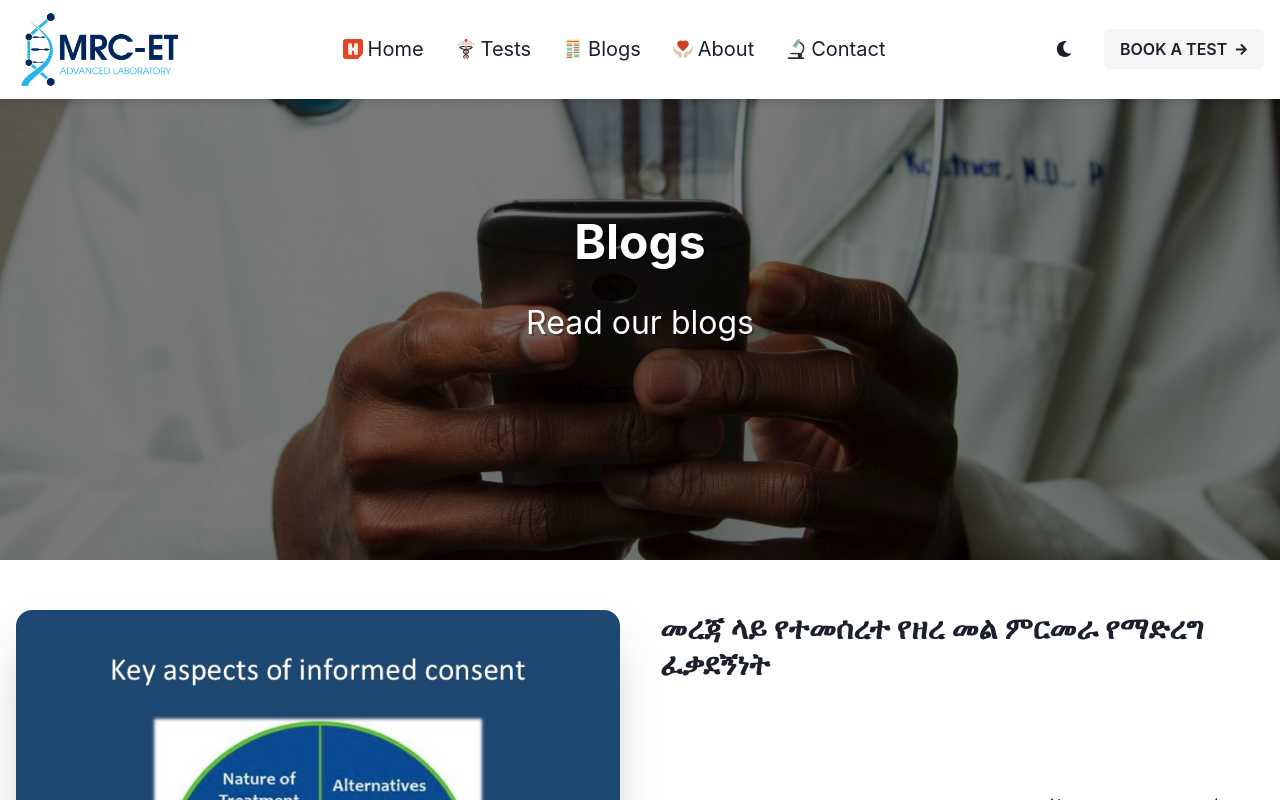
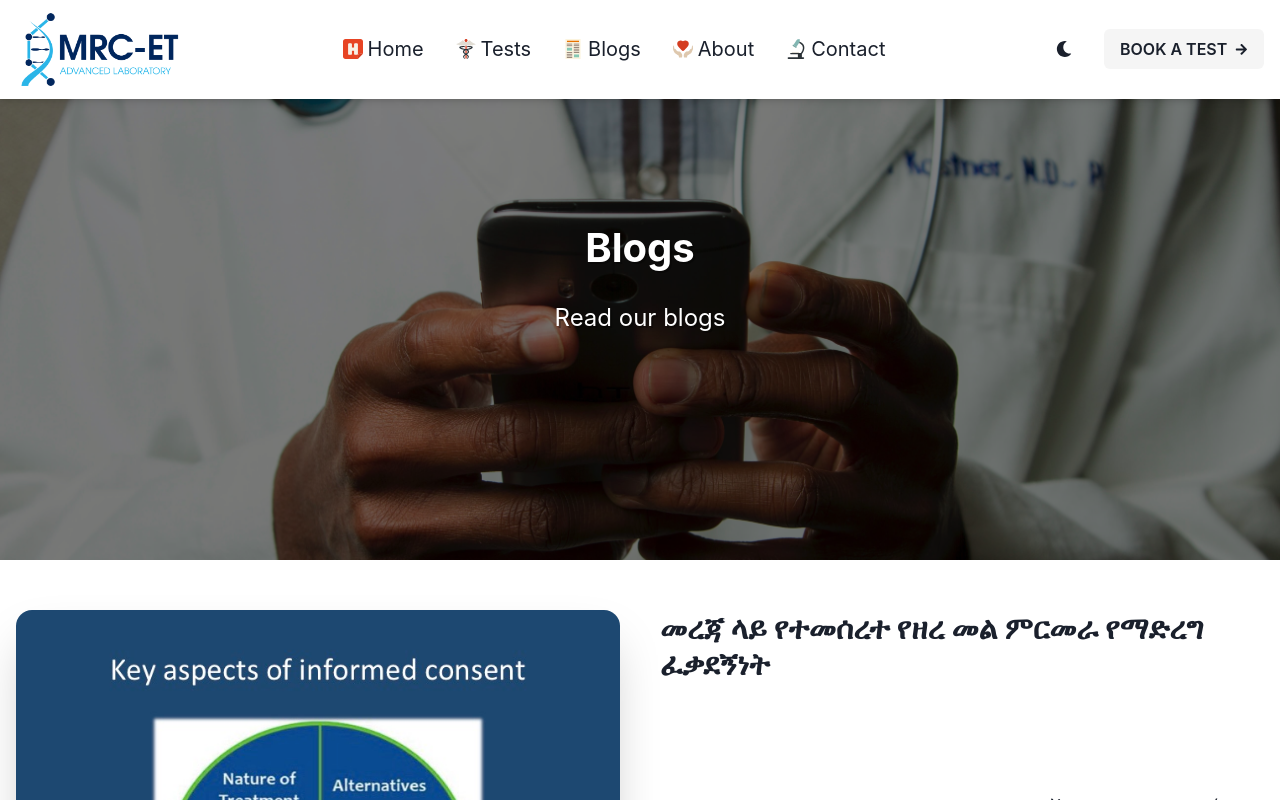
Before and after one commit to frectonz/mrc-et, a Next.js app: page /blogs in a window 1280 px wide. Shown: the top 800 px of the page. Built offline with nearby package versions, Linux system fonts and the light colour scheme.

Commit message:
decrease font size for larger screens

```diff
--- a/components/main/Hero.tsx
+++ b/components/main/Hero.tsx
@@ -59,14 +59,14 @@ export default function Hero({
           <Heading
             as="h1"
             textShadow={textShadow}
-            fontSize={["1.7rem", "2rem", "", "3rem"]}
+            fontSize={["1.7rem", "2rem", "", "2.5rem"]}
           >
             {title}
           </Heading>
           <Text
             maxWidth="65ch"
             textShadow={textShadow}
-            fontSize={["1.2rem", "1.4rem", "", "2rem"]}
+            fontSize={["1.2rem", "1.4rem", "", "1.5rem"]}
           >
             {text}
           </Text>
```
